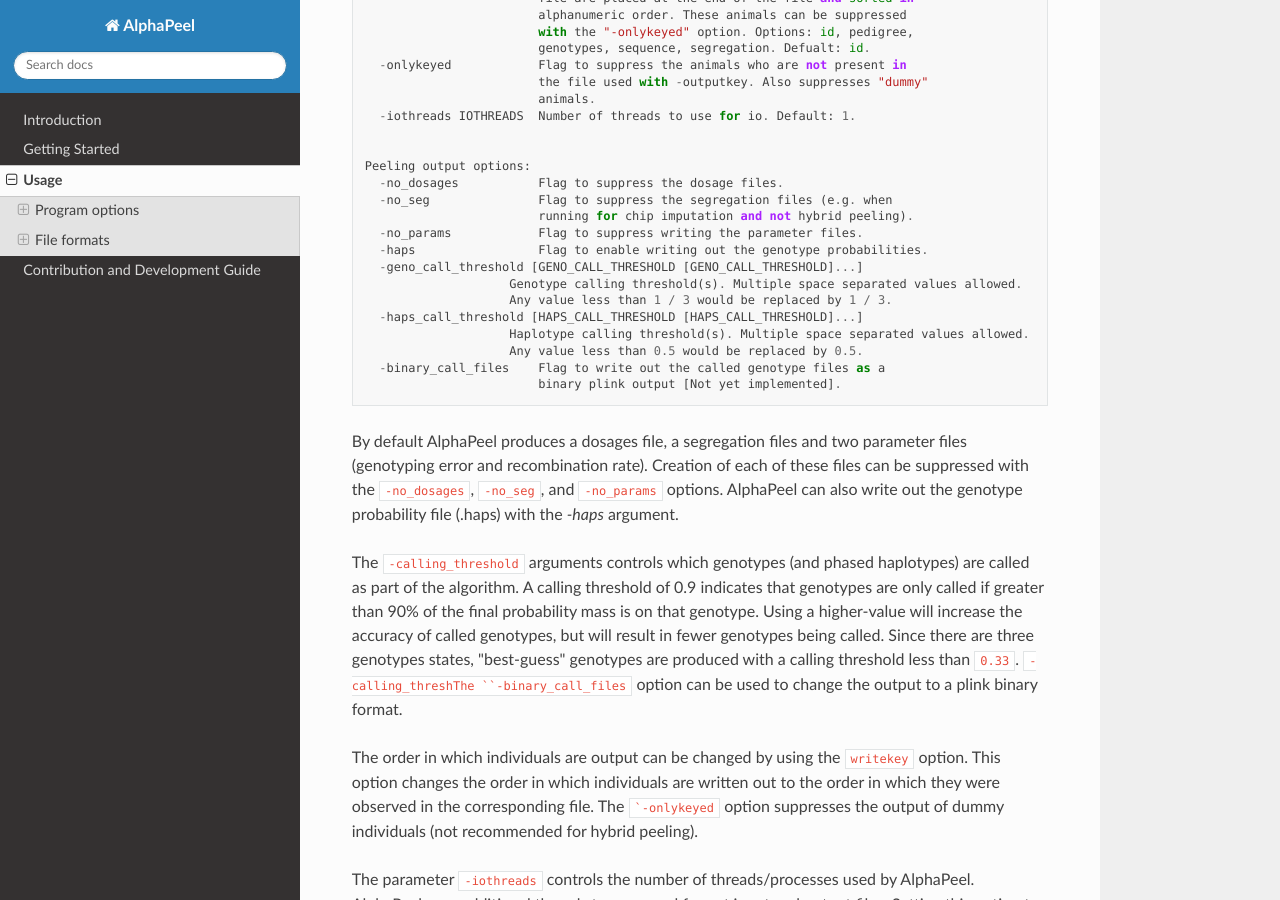
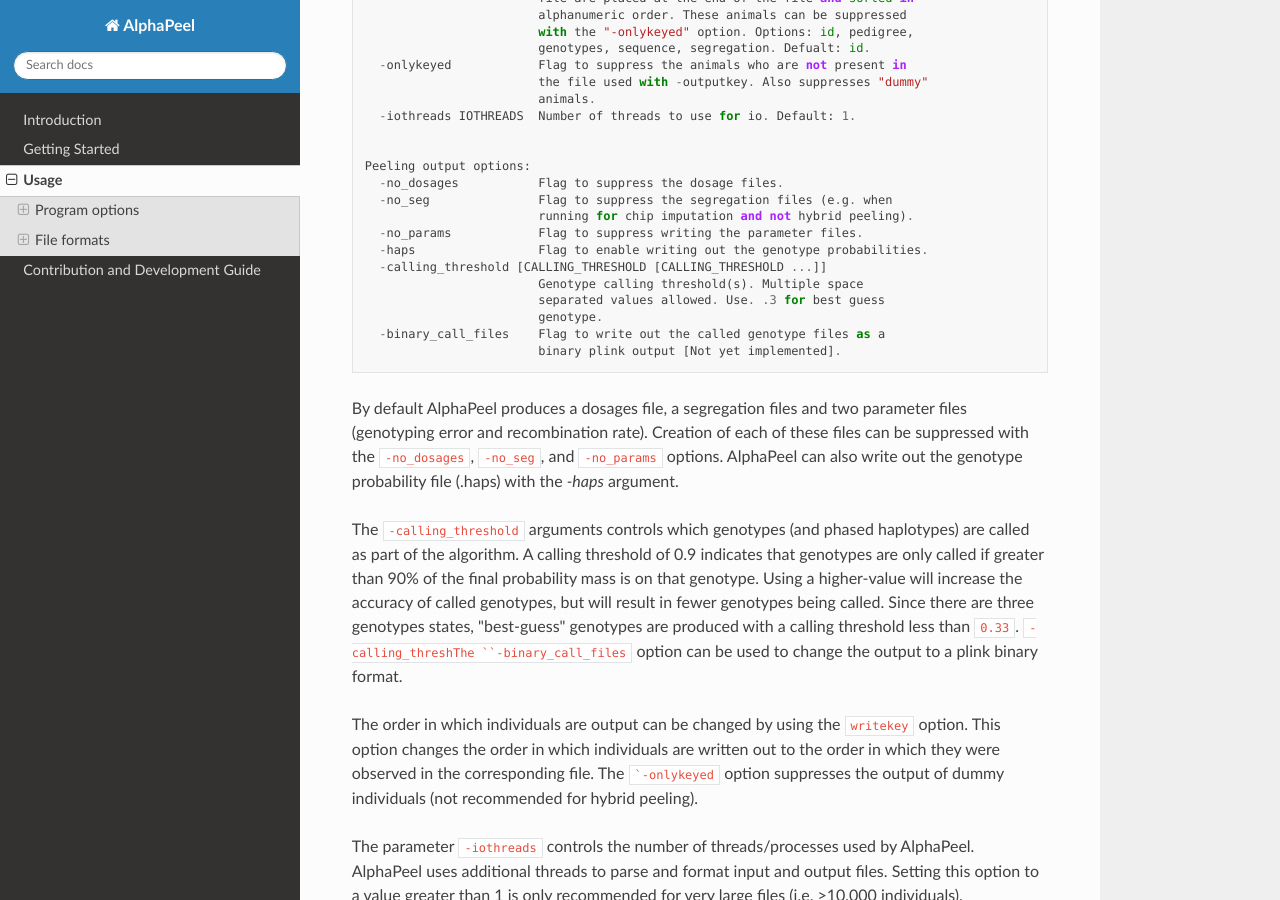
Before and after one commit to AlphaGenes/AlphaPeel, a Sphinx documentation site: the page built from docs/source/usage.rst, in a window 1280 px wide and 900 px high, scrolled down 1371 px. Built offline with Sphinx 7.4.7 and the Read the Docs theme 2.0.0, drawn with Linux system fonts in a browser that asks for light colours.

Commit message:
Revert "Add -geno_call_threshold and -haps_call_threshold"
This reverts commit 6d0f9863e76bb4c789a7f75d878d5cc365e1f7ba.

```diff
--- a/docs/source/usage.rst
+++ b/docs/source/usage.rst
@@ -74,12 +74,10 @@ Output Arguments
                             running for chip imputation and not hybrid peeling).
       -no_params            Flag to suppress writing the parameter files.
       -haps                 Flag to enable writing out the genotype probabilities.
-      -geno_call_threshold [GENO_CALL_THRESHOLD [GENO_CALL_THRESHOLD]...]
-                        Genotype calling threshold(s). Multiple space separated values allowed.
-                        Any value less than 1 / 3 would be replaced by 1 / 3.
-      -haps_call_threshold [HAPS_CALL_THRESHOLD [HAPS_CALL_THRESHOLD]...]
-                        Haplotype calling threshold(s). Multiple space separated values allowed.
-                        Any value less than 0.5 would be replaced by 0.5.
+      -calling_threshold [CALLING_THRESHOLD [CALLING_THRESHOLD ...]]
+                            Genotype calling threshold(s). Multiple space
+                            separated values allowed. Use. .3 for best guess
+                            genotype.
       -binary_call_files    Flag to write out the called genotype files as a
                             binary plink output [Not yet implemented].
 
@@ -209,6 +207,7 @@ Example: ::
   1 snp_c 65429279
   1 snp_d 107421759
 
+
 Output file formats
 -------------------
 
```
Also changed, not shown: 2 other files.
